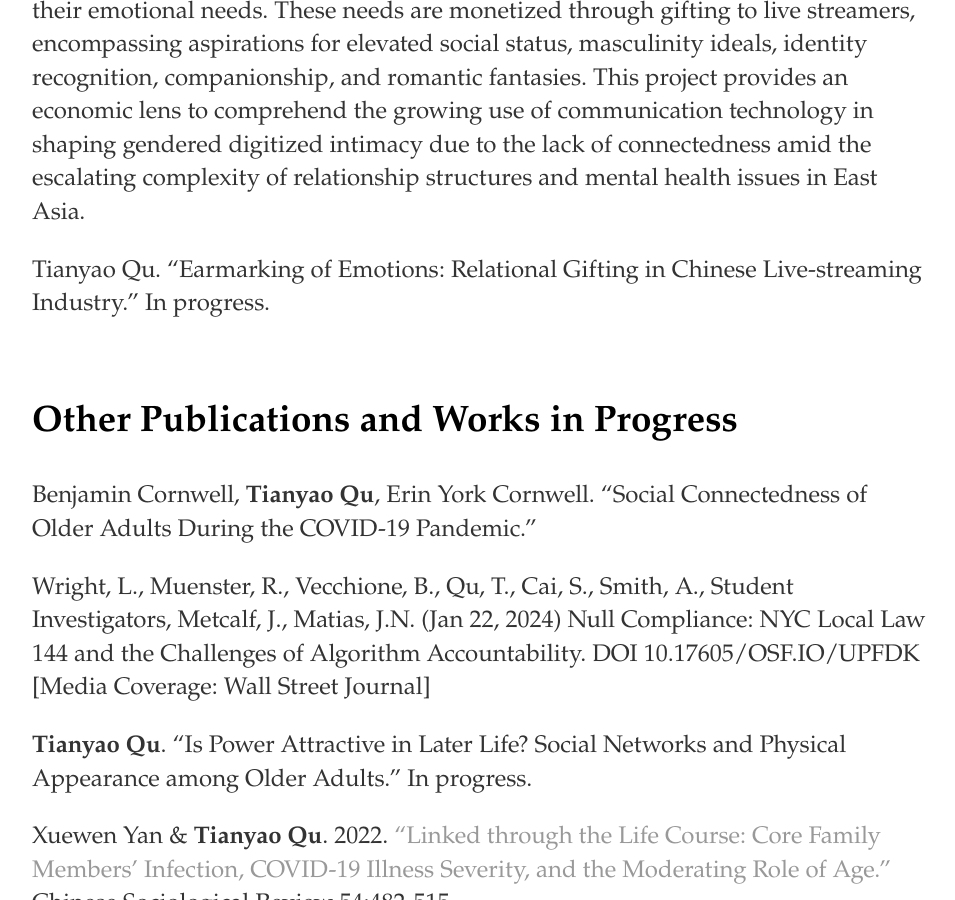
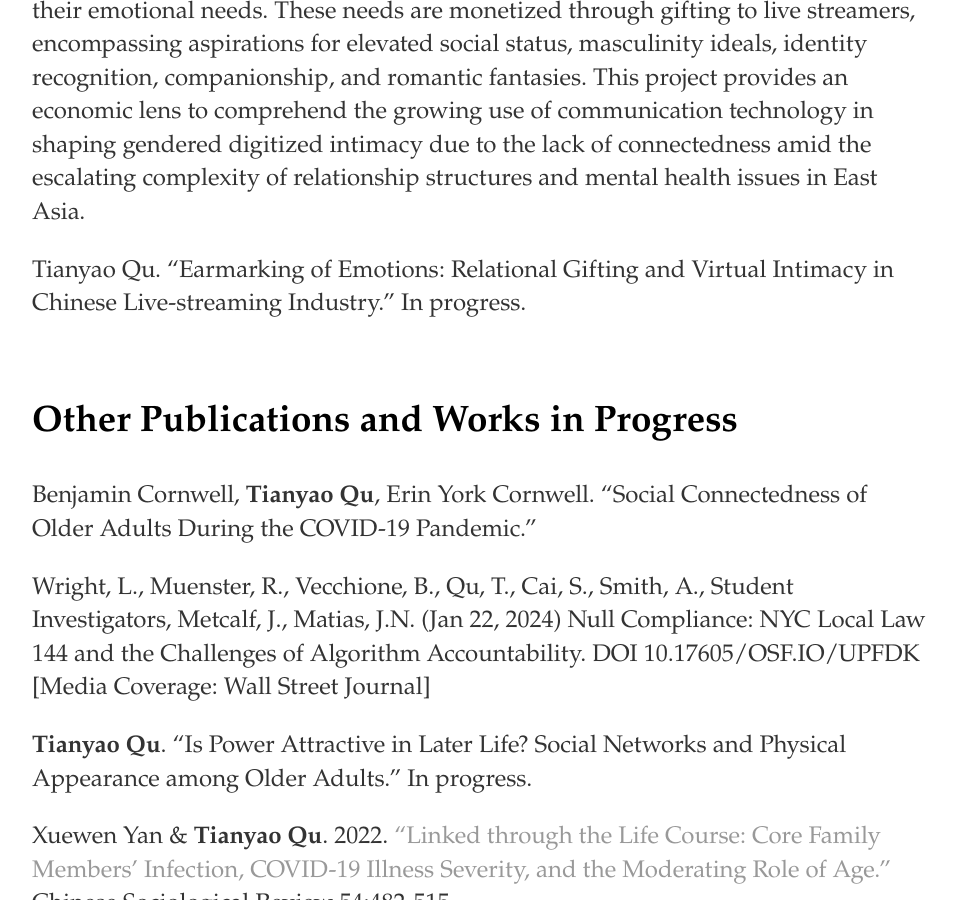
Before and after one commit to windyqu/windyqu.github.io, a Jekyll site: the page built from research/index.html, in a window 1280 px wide and 900 px high, scrolled down 3367 px. Shown: the whole window, without its empty margins (160-1115 px from the left). Built offline with Jekyll 4.4.1, drawn with Linux system fonts in a browser that asks for light colours.

Commit message:
Update index.html

```diff
--- a/research/index.html
+++ b/research/index.html
@@ -64,7 +64,7 @@ In the second chapter of my dissertation, I adopt a temporal-structural perspect
   Building on Zelizer’s seminal concept of relational earmarking, I proposed an “earmark of emotions” framework conceptualizing (male) patron’s virtual gifting to live streamers as a way of acquiring virtual intimacy. Using mixed methods, I argue that patrons’ gender positions, intertwined with other socioeconomic factors, shape their emotional needs. These needs are monetized through gifting to live streamers, encompassing aspirations for elevated social status, masculinity ideals, identity recognition, companionship, and romantic fantasies. This project provides an economic lens to comprehend the growing use of communication technology in shaping gendered digitized intimacy due to the lack of connectedness amid the escalating complexity of relationship structures and mental health issues in East Asia.
   </p>
   <p>
-  Tianyao Qu. “Earmarking of Emotions: Relational Gifting in Chinese Live-streaming Industry.” In progress.
+  Tianyao Qu. “Earmarking of Emotions: Relational Gifting and Virtual Intimacy in Chinese Live-streaming Industry.” In progress.
   </p>
 
 
```
